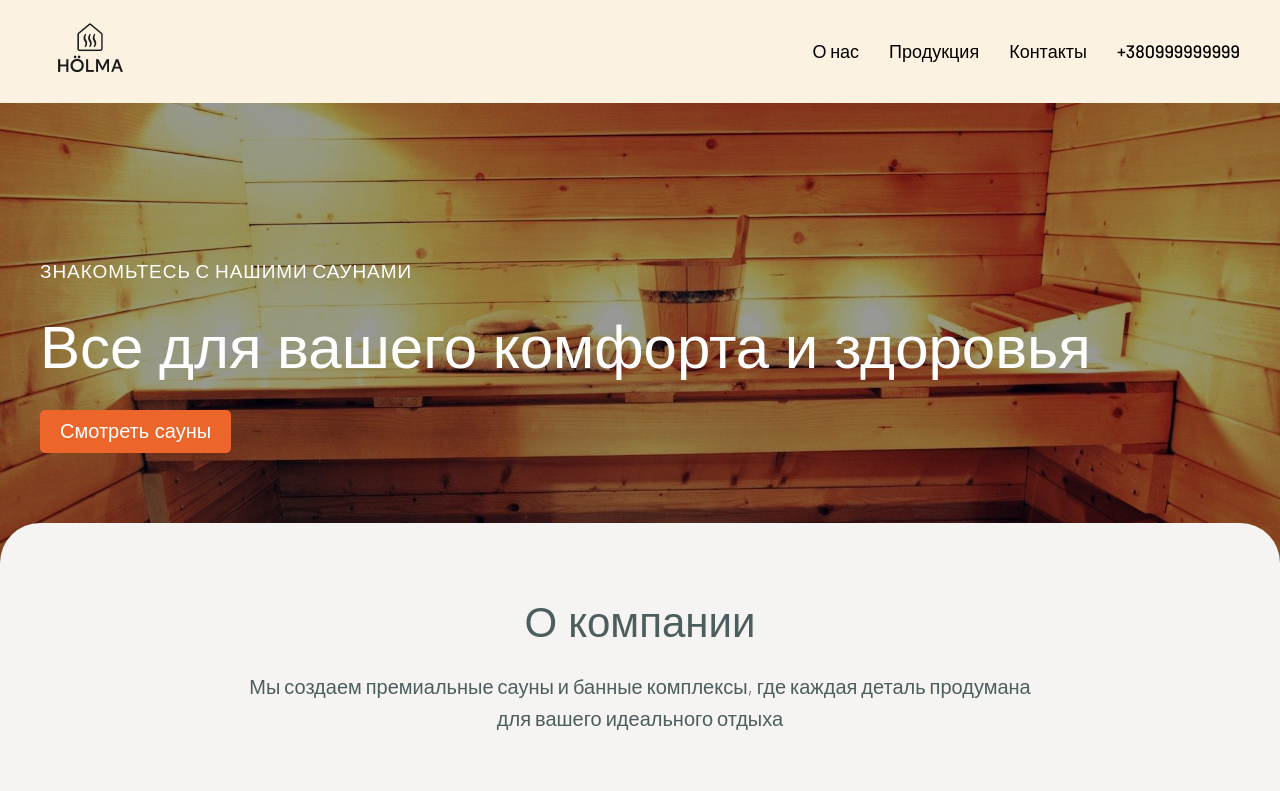
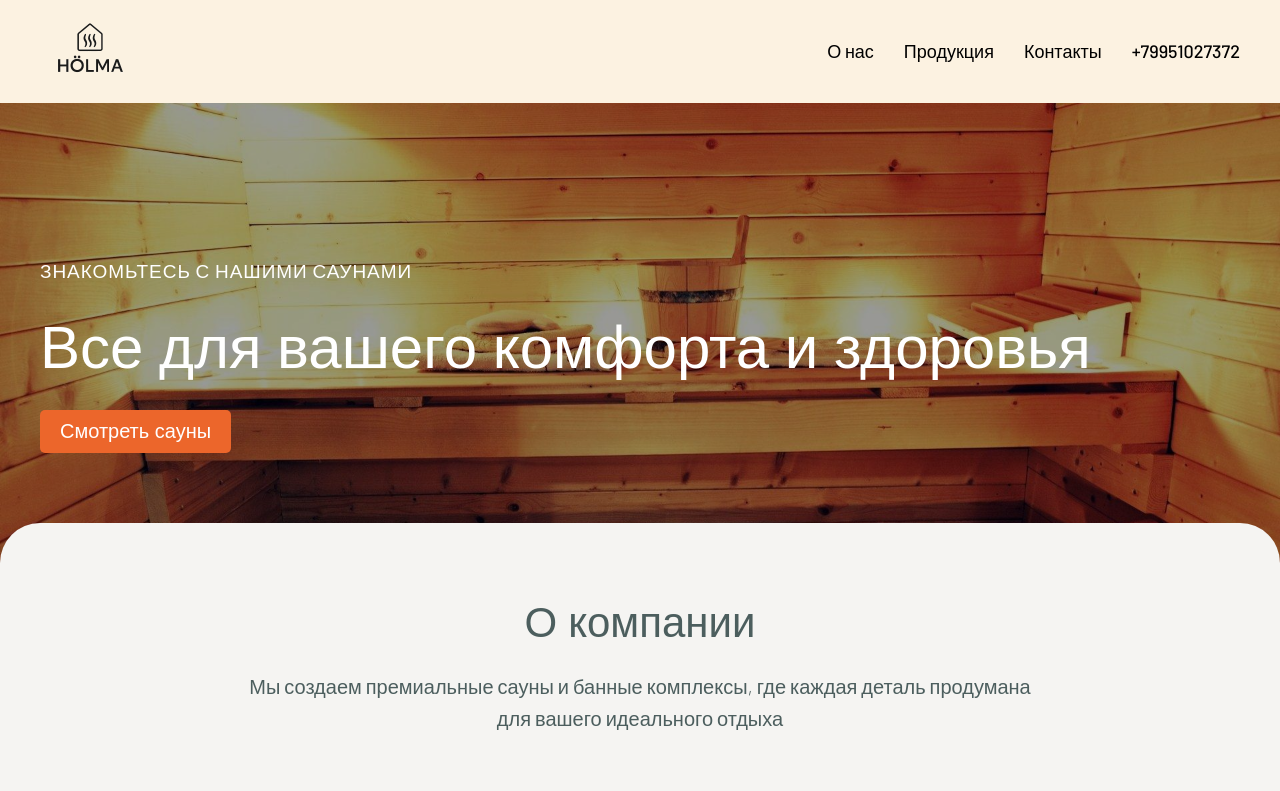
Before and after one commit to Shirengate/Banya, a website: page index.html in a window 1280 px wide. Shown: the top 791 px of the page. Drawn offline with Linux system fonts and the light colour scheme.

Commit message:
fix: form phone number

```diff
--- a/index.html
+++ b/index.html
@@ -42,10 +42,10 @@
               </li>
               <li class="header__item">
                 <a
-                  href="tel:+380999999999"
+                  href="tel:+79951027372"
                   title="Позвонить"
                   class="header__link"
-                  >+380999999999</a
+                  >+79951027372</a
                 >
               </li>
             </ul>
```
